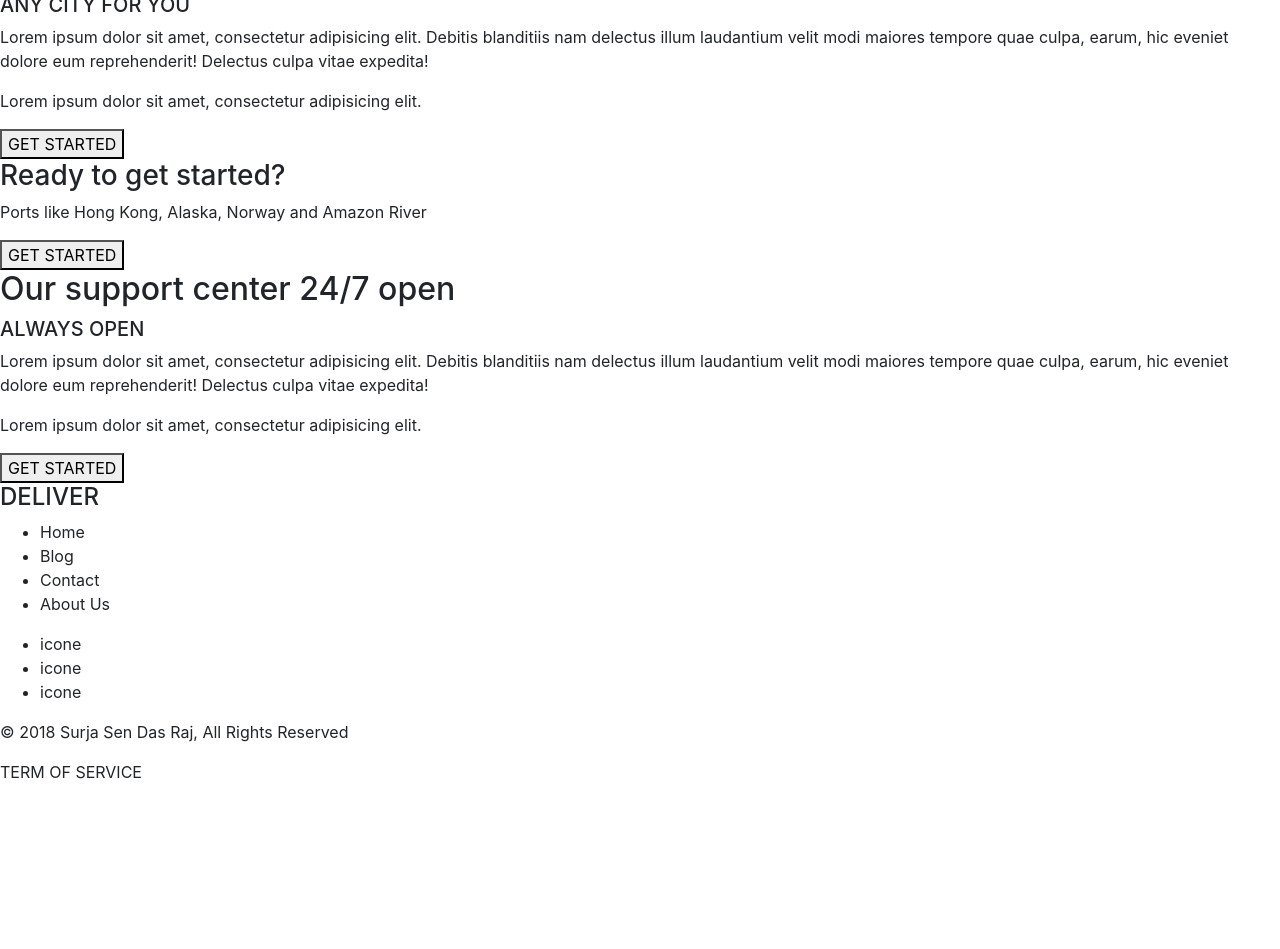
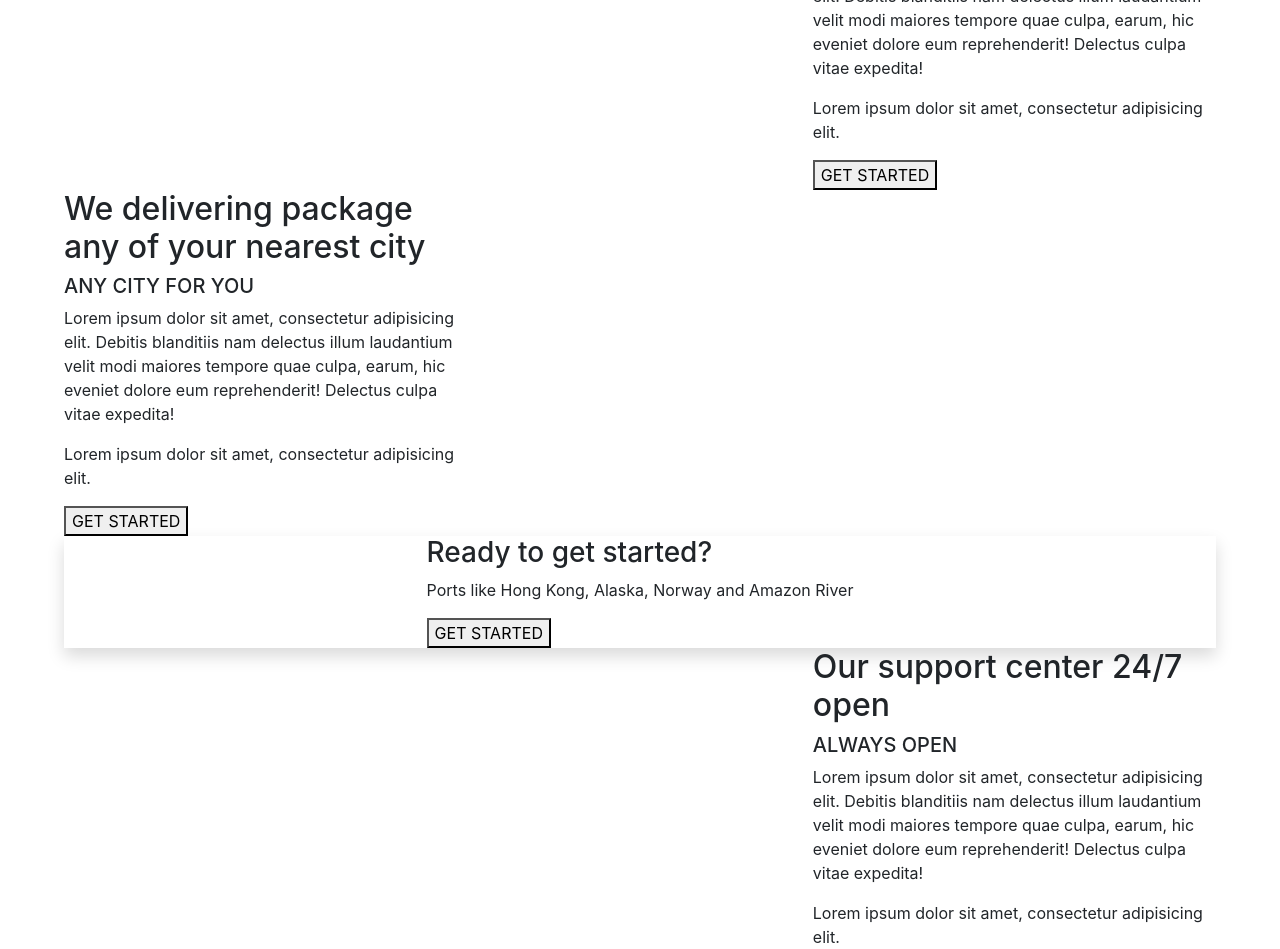
Before and after one commit to facoulon/deliverySASS, a website: page index.html in a window 1280 px wide. Shown: the part 608-1557 px from the top of the page. Before the commit the page ends 1408 px from the top, so only its background shows below. Drawn offline with nearby package versions, Linux system fonts and the light colour scheme.

Commit message:
creation some rules for section and article

```diff
--- a/css/scss/style.scss
+++ b/css/scss/style.scss
@@ -1,11 +1,20 @@
 $flex: flex;
+
+    // Color
+    $bl:black;
+
+
 
 header {
   display: $flex;
   flex-direction: column;
+  background-color: lightblue;
+  color:$bl ;
+  text-align: center;
   nav {
     display: $flex;
     justify-content: space-between;
+    margin: 2% 5%;
    ul {
     display: $flex;
     list-style: none;
@@ -16,3 +25,25 @@ header {
    }
   }
 }
+
+
+
+.art{
+    max-width: 35%;
+
+}
+
+section{
+    width: 90%;
+    margin:auto;
+    display: $flex;
+}
+.right{
+    justify-content: flex-end;
+}
+.left{
+    justify-content: flex-start ;
+}
+.center{
+    justify-content: center;
+}
--- a/index.html
+++ b/index.html
@@ -36,44 +36,57 @@
     <button type="button" name="button">fleche</button>
   </section>
 </header>
-
-<section>
+<main>
+    <section class="left">
+        <article class="art">
           <h2>About Deliver</h2>
           <h5>WHY WE BEST</h5>
           <p>Lorem ipsum dolor sit amet, consectetur adipisicing elit. Debitis blanditiis nam delectus illum laudantium velit modi maiores tempore quae culpa, earum, hic eveniet dolore eum reprehenderit! Delectus culpa vitae expedita!</p>
           <p>Lorem ipsum dolor sit amet, consectetur adipisicing elit.</p>
         </section>
+    </article>
 
-<section>
+    <section class="right">
+        <article class="art">
+
               <h2>The most fastest delivery</h2>
               <h5>FAST AND FASTER</h5>
               <p>Lorem ipsum dolor sit amet, consectetur adipisicing elit. Debitis blanditiis nam delectus illum laudantium velit modi maiores tempore quae culpa, earum, hic eveniet dolore eum reprehenderit! Delectus culpa vitae expedita!</p>
               <p>Lorem ipsum dolor sit amet, consectetur adipisicing elit.</p>
               <button type="button" name="button">GET STARTED</button>
+          </article>
         </section>
 
-<section>
+    <section class="left">
+        <article class="art">
+
           <h2>We delivering package any of your nearest city</h2>
           <h5>ANY CITY FOR YOU</h5>
           <p>Lorem ipsum dolor sit amet, consectetur adipisicing elit. Debitis blanditiis nam delectus illum laudantium velit modi maiores tempore quae culpa, earum, hic eveniet dolore eum reprehenderit! Delectus culpa vitae expedita!</p>
           <p>Lorem ipsum dolor sit amet, consectetur adipisicing elit.</p>
           <button type="button" name="button">GET STARTED</button>
+      </article>
     </section>
 
-<section>
+    <section class="center shadow">
+        <article class="">
           <h3>Ready to get started?</h3>
           <p>Ports like Hong Kong, Alaska, Norway and Amazon River</p>
           <button type="button" name="button">GET STARTED</button>
+      </article>
     </section>
 
-<section>
+    <section class="right">
+        <article class="art">
           <h2>Our support center 24/7 open</h2>
           <h5>ALWAYS OPEN</h5>
           <p>Lorem ipsum dolor sit amet, consectetur adipisicing elit. Debitis blanditiis nam delectus illum laudantium velit modi maiores tempore quae culpa, earum, hic eveniet dolore eum reprehenderit! Delectus culpa vitae expedita!</p>
           <p>Lorem ipsum dolor sit amet, consectetur adipisicing elit.</p>
           <button type="button" name="button">GET STARTED</button>
+      </article>
     </section>
 
+</main>
 <footer>
   <section>
     <h4>DELIVER</h4>
```
Also changed, not shown: css/style.css, 1 other file. Lines whose indentation alone changed are shown as unchanged.
